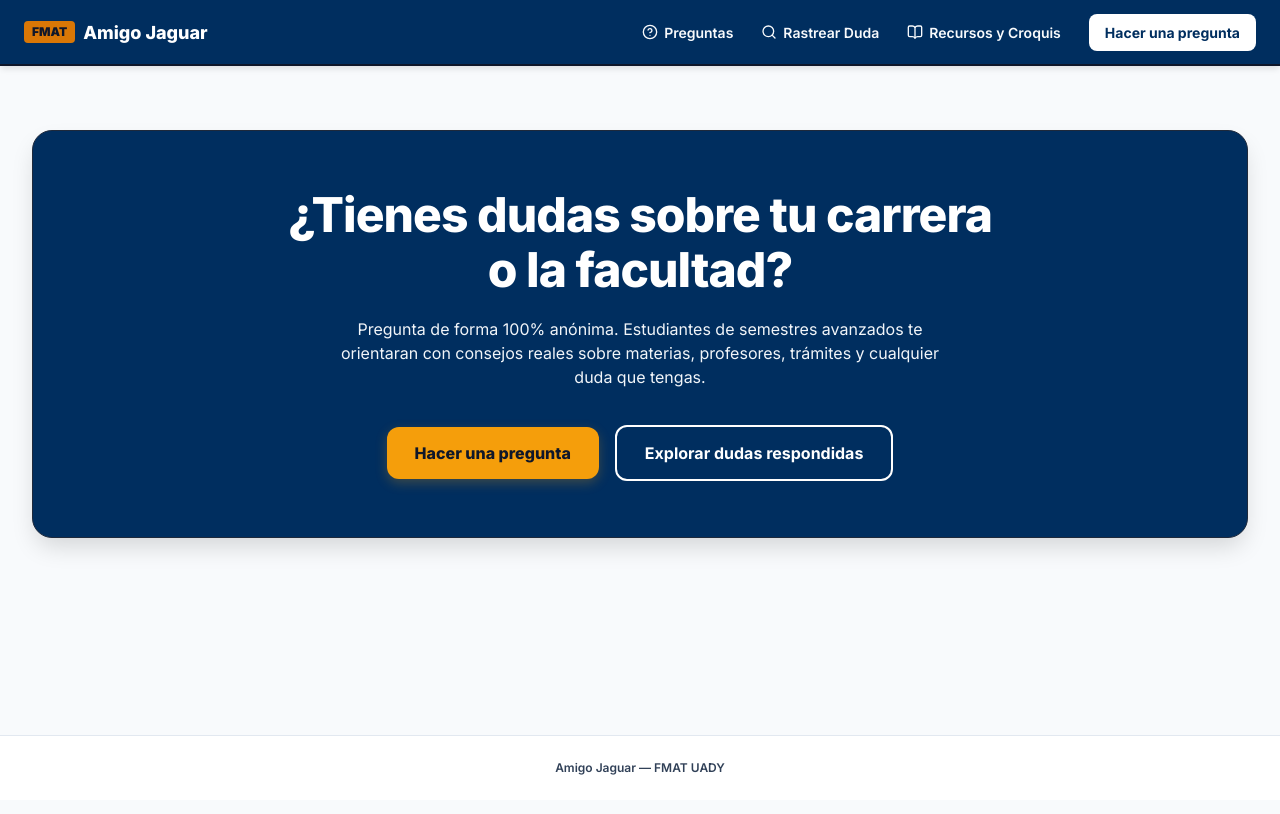
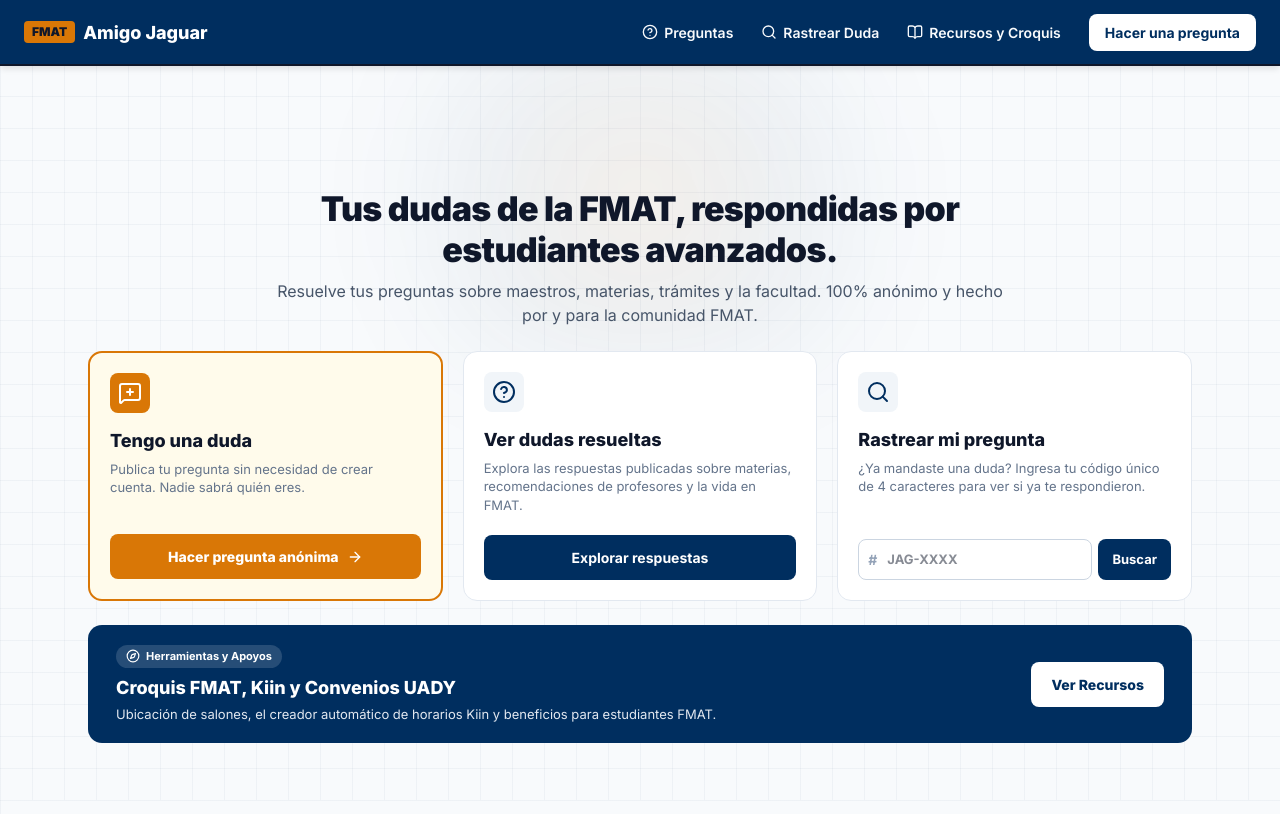
Before and after one commit to criscnsn/amigo-jaguar, a Next.js app: page / in a window 1280 px wide. Shown: the top 814 px of the page. Built offline with nearby package versions, Linux system fonts and the light colour scheme.

Commit message:
visual: mejora de la pantalla de landing

```diff
--- a/src/app/globals.css
+++ b/src/app/globals.css
@@ -1 +1,16 @@
 @import "tailwindcss";
+
+/* =========================================
+   FONDO GLOBAL: Cuadrícula Matemática FMAT
+   ========================================= */
+body {
+  margin: 0;
+  padding: 0;
+  font-family: system-ui, -apple-system, BlinkMacSystemFont, 'Segoe UI', Roboto, Oxygen, Ubuntu, Cantarell, sans-serif;
+  background-color: #f8fafc;
+  background-image:
+    linear-gradient(to right, rgba(0, 46, 95, 0.04) 1px, transparent 1px),
+    linear-gradient(to bottom, rgba(0, 46, 95, 0.04) 1px, transparent 1px);
+  background-size: 32px 32px;
+  background-attachment: fixed; /* Mantiene la cuadrícula fija al scrollear */
+}
--- a/src/app/layout.tsx
+++ b/src/app/layout.tsx
@@ -22,9 +22,6 @@ export default function RootLayout({
         <main className="flex-1 max-w-7xl w-full mx-auto p-4 sm:p-6 lg:p-8">
           {children}
         </main>
-        <footer className="bg-white border-t border-slate-200 py-6 text-center text-xs font-semibold text-slate-700">
-          Amigo Jaguar — FMAT UADY
-        </footer>
       </body>
     </html>
   );
--- a/src/app/page.module.css
+++ b/src/app/page.module.css
@@ -1,95 +1,297 @@
-.pageContainer {
+/* =========================================
+   CONTENEDOR Y FONDOS DINÁMICOS
+   ========================================= */
+.wrapper {
+  position: relative;
+  max-width: 72rem;
+  margin: 0 auto;
+  padding: 1.25rem 1.5rem;
   display: flex;
   flex-direction: column;
-  gap: 2.5rem;
-  padding: 2rem 0;
+  justify-content: center;
+  gap: 1.5rem;
+  min-height: calc(100vh - 4rem); /* Ajuste exacto para pantalla completa en PC */
+  box-sizing: border-border-box;
 }
 
-/* Tarjeta Principal */
+/* Fondo de cuadrícula matemática/técnica tenue */
+.backgroundPattern {
+  position: fixed;
+  inset: 0;
+  z-index: -2;
+  pointer-events: none;
+  background-color: #f8fafc;
+  background-image:
+    linear-gradient(to right, rgba(0, 46, 95, 0.04) 1px, transparent 1px),
+    linear-gradient(to bottom, rgba(0, 46, 95, 0.04) 1px, transparent 1px);
+  background-size: 32px 32px;
+}
+
+/* Destello ambiental radial sutil detras del hero */
+.backgroundGlow {
+  position: fixed;
+  top: 25%;
+  left: 50%;
+  transform: translate(-50%, -50%);
+  width: 550px;
+  height: 350px;
+  background: radial-gradient(circle, rgba(217, 119, 6, 0.08) 0%, rgba(0, 46, 95, 0.05) 50%, transparent 80%);
+  filter: blur(50px);
+  z-index: -1;
+  pointer-events: none;
+}
+
+/* =========================================
+   1. HERO SECTION (Más compacto)
+   ========================================= */
 .heroSection {
-  background-color: #002E5F; /* Azul UADY */
-  color: #FFFFFF;
-  border-radius: 1.25rem;
-  padding: 3.5rem 2rem;
   text-align: center;
-  box-shadow: 0 12px 24px -4px rgba(0, 0, 0, 0.15);
-  border: 1px solid #1E293B;
+  max-width: 46rem;
+  margin: 0 auto;
+  display: flex;
+  flex-direction: column;
+  align-items: center;
+  gap: 0.5rem;
 }
 
 .heroTitle {
-  font-size: 2.25rem;
-  font-weight: 800;
-  line-height: 1.15;
-  color: #FFFFFF;
-  max-width: 46rem;
-  margin: 0 auto 1.25rem auto;
+  font-size: 2.125rem;
+  font-weight: 900;
+  color: #0f172a;
+  line-height: 1.2;
   letter-spacing: -0.02em;
 }
 
 .heroSubtitle {
-  color: #F1F5F9; /* Blanco suave de alta legibilidad */
-  max-width: 38rem;
-  margin: 0 auto 2.25rem auto;
   font-size: 1rem;
+  color: #475569;
   line-height: 1.5;
-  font-weight: 400;
 }
 
-.buttonGroup {
+/* =========================================
+   2. GRID DE ACCIONES
+   ========================================= */
+.actionsGrid {
+  display: grid;
+  grid-template-columns: repeat(3, 1fr);
+  gap: 1.25rem;
+}
+
+.card {
+  background-color: #ffffff;
+  border: 1px solid #e2e8f0;
+  border-radius: 0.875rem;
+  padding: 1.25rem;
   display: flex;
   flex-direction: column;
+  transition: transform 0.2s ease, box-shadow 0.2s ease;
+}
+
+.card:hover {
+  transform: translateY(-3px);
+  box-shadow: 0 10px 15px -3px rgba(0, 0, 0, 0.06);
+}
+
+.cardPrimary {
+  border: 2px solid #d97706;
+  background-color: #fffbeb;
+}
+
+.cardIconWrapper {
+  width: 2.5rem;
+  height: 2.5rem;
+  border-radius: 0.5rem;
+  background-color: #d97706;
+  color: #ffffff;
+  display: flex;
   align-items: center;
   justify-content: center;
-  gap: 1rem;
+  margin-bottom: 0.875rem;
 }
 
-@media (min-width: 640px) {
-  .heroTitle {
-    font-size: 3rem;
+.cardIconWrapperSec {
+  width: 2.5rem;
+  height: 2.5rem;
+  border-radius: 0.5rem;
+  background-color: #f1f5f9;
+  color: #002e5f;
+  display: flex;
+  align-items: center;
+  justify-content: center;
+  margin-bottom: 0.875rem;
+}
+
+.cardTitle {
+  font-size: 1.125rem;
+  font-weight: 800;
+  color: #0f172a;
+  margin-bottom: 0.375rem;
+}
+
+.cardDescription {
+  font-size: 0.8125rem;
+  color: #64748b;
+  line-height: 1.45;
+  margin-bottom: 1.25rem;
+  flex-grow: 1;
+}
+
+.btnPrimary {
+  background-color: #d97706;
+  color: #ffffff;
+  font-weight: 800;
+  padding: 0.75rem 1rem;
+  border-radius: 0.5rem;
+  text-decoration: none;
+  display: flex;
+  align-items: center;
+  justify-content: center;
+  gap: 0.5rem;
+  font-size: 0.875rem;
+  transition: background-color 0.15s ease;
+}
+
+.btnPrimary:hover {
+  background-color: #b45309;
+}
+
+.btnSecondary {
+  background-color: #002e5f;
+  color: #ffffff;
+  font-weight: 700;
+  padding: 0.75rem 1rem;
+  border-radius: 0.5rem;
+  text-decoration: none;
+  text-align: center;
+  font-size: 0.875rem;
+  transition: background-color 0.15s ease;
+}
+
+.btnSecondary:hover {
+  background-color: #0f172a;
+}
+
+.trackForm {
+  display: flex;
+  gap: 0.375rem;
+}
+
+.trackInputGroup {
+  position: relative;
+  flex-grow: 1;
+  display: flex;
+  align-items: center;
+}
+
+.hashPrefix {
+  position: absolute;
+  left: 0.625rem;
+  color: #94a3b8;
+  font-weight: 700;
+  font-size: 0.875rem;
+}
+
+.trackInput {
+  width: 100%;
+  padding: 0.625rem 0.5rem 0.625rem 1.75rem;
+  border: 1px solid #cbd5e1;
+  border-radius: 0.5rem;
+  font-size: 0.8125rem;
+  font-weight: 700;
+  color: #0f172a;
+  text-transform: uppercase;
+}
+
+.trackInput:focus {
+  outline: 2px solid #002e5f;
+}
+
+.btnTrack {
+  background-color: #002e5f;
+  color: #ffffff;
+  border: none;
+  font-weight: 700;
+  padding: 0.625rem 0.875rem;
+  border-radius: 0.5rem;
+  font-size: 0.8125rem;
+  cursor: pointer;
+}
+
+/* =========================================
+   3. TEASER DE RECURSOS
+   ========================================= */
+.resourcesTeaser {
+  background-color: #002e5f;
+  border-radius: 0.875rem;
+  padding: 1.25rem 1.75rem;
+  color: #ffffff;
+  display: flex;
+  align-items: center;
+  justify-content: space-between;
+  gap: 1.5rem;
+}
+
+.teaserBadge {
+  display: inline-flex;
+  align-items: center;
+  gap: 0.375rem;
+  background-color: rgba(255, 255, 255, 0.15);
+  padding: 0.2rem 0.625rem;
+  border-radius: 9999px;
+  font-size: 0.6875rem;
+  font-weight: 700;
+  margin-bottom: 0.375rem;
+}
+
+.teaserTitle {
+  font-size: 1.125rem;
+  font-weight: 800;
+  margin-bottom: 0.25rem;
+}
+
+.teaserText {
+  font-size: 0.8125rem;
+  color: #e2e8f0;
+  max-width: 38rem;
+  line-height: 1.4;
+}
+
+.teaserButton {
+  background-color: #ffffff;
+  color: #002e5f;
+  font-weight: 800;
+  padding: 0.75rem 1.25rem;
+  border-radius: 0.5rem;
+  text-decoration: none;
+  font-size: 0.875rem;
+  white-space: nowrap;
+  transition: background-color 0.15s ease;
+}
+
+.teaserButton:hover {
+  background-color: #fef3c7;
+}
+
+/* =========================================
+   DISEÑO RESPONSIVO (MÓVIL)
+   ========================================= */
+@media (max-width: 900px) {
+  .wrapper {
+    min-height: auto;
+    padding: 2rem 1.25rem;
   }
-  .buttonGroup {
-    flex-direction: row;
+
+  .actionsGrid {
+    grid-template-columns: 1fr;
+  }
+
+  .resourcesTeaser {
+    flex-direction: column;
+    align-items: flex-start;
+  }
+
+  .teaserButton {
+    width: 100%;
+    text-align: center;
   }
 }
-
-/* Botón Primario (Acción Principal) */
-.primaryButton {
-  background-color: #F59E0B; /* Ámbar vibrante */
-  color: #0F172A; /* Texto oscuro para máximo contraste */
-  font-weight: 800;
-  padding: 0.875rem 1.75rem;
-  border-radius: 0.75rem;
-  text-decoration: none;
-  transition: transform 0.1s ease, background-color 0.15s ease;
-  width: 100%;
-  box-shadow: 0 4px 12px rgba(245, 158, 11, 0.25);
-}
-
-.primaryButton:hover {
-  background-color: #D97706;
-  transform: translateY(-1px);
-}
-
-/* Botón Secundario (Delineado Blanco para Alto Contraste) */
-.secondaryButton {
-  background-color: transparent;
-  color: #FFFFFF;
-  border: 2px solid #FFFFFF;
-  font-weight: 700;
-  padding: 0.875rem 1.75rem;
-  border-radius: 0.75rem;
-  text-decoration: none;
-  transition: all 0.15s ease;
-  width: 100%;
-}
-
-.secondaryButton:hover {
-  background-color: rgba(255, 255, 255, 0.12);
-  border-color: #FFFFFF;
-}
-
-@media (min-width: 640px) {
-  .primaryButton, .secondaryButton {
-    width: auto;
-  }
-}
--- a/src/app/page.tsx
+++ b/src/app/page.tsx
@@ -1,26 +1,112 @@
+"use client";
+
+import { useState } from "react";
 import Link from "next/link";
+import { useRouter } from "next/navigation";
+import { HelpCircle, Search, Compass, MessageSquarePlus, ArrowRight } from "lucide-react";
 import styles from "./page.module.css";
 
-export default function Home() {
+export default function HomePage() {
+  const [trackingCode, setTrackingCode] = useState("");
+  const router = useRouter();
+
+  const handleTrackSubmit = (e: React.FormEvent) => {
+    e.preventDefault();
+    if (trackingCode.trim()) {
+      const cleanCode = trackingCode.trim().replace("#", "");
+      router.push(`/rastreo?code=${cleanCode}`);
+    }
+  };
+
   return (
-    <div className={styles.pageContainer}>
+    <div className={styles.wrapper}>
+      {/* Fondos dinámicos (Cuadrícula Matemática + Brillo sutil) */}
+      <div className={styles.backgroundPattern} />
+      <div className={styles.backgroundGlow} />
+
+      {/* 1. HERO DE BIENVENIDA */}
       <section className={styles.heroSection}>
         <h1 className={styles.heroTitle}>
-          ¿Tienes dudas sobre tu carrera o la facultad?
+          Tus dudas de la FMAT, respondidas por estudiantes avanzados.
         </h1>
+        <p className={styles.heroSubtitle}>
+          Resuelve tus preguntas sobre maestros, materias, trámites y la facultad. 100% anónimo y hecho por y para la comunidad FMAT.
+        </p>
+      </section>
 
-        <p className={styles.heroSubtitle}>
-          Pregunta de forma 100% anónima. Estudiantes de semestres avanzados te orientaran con consejos reales sobre materias, profesores, trámites y cualquier duda que tengas.
-        </p>
-
-        <div className={styles.buttonGroup}>
-          <Link href="/preguntas/nueva" className={styles.primaryButton}>
-            Hacer una pregunta
-          </Link>
-          <Link href="/preguntas" className={styles.secondaryButton}>
-            Explorar dudas respondidas
+      {/* 2. TARJETAS DE ACCIÓN PRINCIPAL */}
+      <section className={styles.actionsGrid}>
+        {/* Tarjeta 1: Hacer pregunta */}
+        <div className={`${styles.card} ${styles.cardPrimary}`}>
+          <div className={styles.cardIconWrapper}>
+            <MessageSquarePlus size={24} />
+          </div>
+          <h2 className={styles.cardTitle}>Tengo una duda</h2>
+          <p className={styles.cardDescription}>
+            Publica tu pregunta sin necesidad de crear cuenta. Nadie sabrá quién eres.
+          </p>
+          <Link href="/preguntas/nueva" className={styles.btnPrimary}>
+            Hacer pregunta anónima
+            <ArrowRight size={16} />
           </Link>
         </div>
+
+        {/* Tarjeta 2: Consultar resueltas */}
+        <div className={styles.card}>
+          <div className={styles.cardIconWrapperSec}>
+            <HelpCircle size={24} />
+          </div>
+          <h2 className={styles.cardTitle}>Ver dudas resueltas</h2>
+          <p className={styles.cardDescription}>
+            Explora las respuestas publicadas sobre materias, recomendaciones de profesores y la vida en FMAT.
+          </p>
+          <Link href="/preguntas" className={styles.btnSecondary}>
+            Explorar respuestas
+          </Link>
+        </div>
+
+        {/* Tarjeta 3: Rastrear código rápido */}
+        <div className={styles.card}>
+          <div className={styles.cardIconWrapperSec}>
+            <Search size={24} />
+          </div>
+          <h2 className={styles.cardTitle}>Rastrear mi pregunta</h2>
+          <p className={styles.cardDescription}>
+            ¿Ya mandaste una duda? Ingresa tu código único de 4 caracteres para ver si ya te respondieron.
+          </p>
+          <form onSubmit={handleTrackSubmit} className={styles.trackForm}>
+            <div className={styles.trackInputGroup}>
+              <span className={styles.hashPrefix}>#</span>
+              <input
+                type="text"
+                placeholder="JAG-XXXX"
+                value={trackingCode}
+                onChange={(e) => setTrackingCode(e.target.value.toUpperCase())}
+                maxLength={8}
+                className={styles.trackInput}
+              />
+            </div>
+            <button type="submit" className={styles.btnTrack}>
+              Buscar
+            </button>
+          </form>
+        </div>
+      </section>
+
+      {/* 3. TEASER DE RECURSOS */}
+      <section className={styles.resourcesTeaser}>
+        <div className={styles.teaserContent}>
+          <div className={styles.teaserBadge}>
+            <Compass size={14} /> Herramientas y Apoyos
+          </div>
+          <h3 className={styles.teaserTitle}>Croquis FMAT, Kiin y Convenios UADY</h3>
+          <p className={styles.teaserText}>
+            Ubicación de salones, el creador automático de horarios Kiin y beneficios para estudiantes FMAT.
+          </p>
+        </div>
+        <Link href="/recursos" className={styles.teaserButton}>
+          Ver Recursos
+        </Link>
       </section>
     </div>
   );
```
